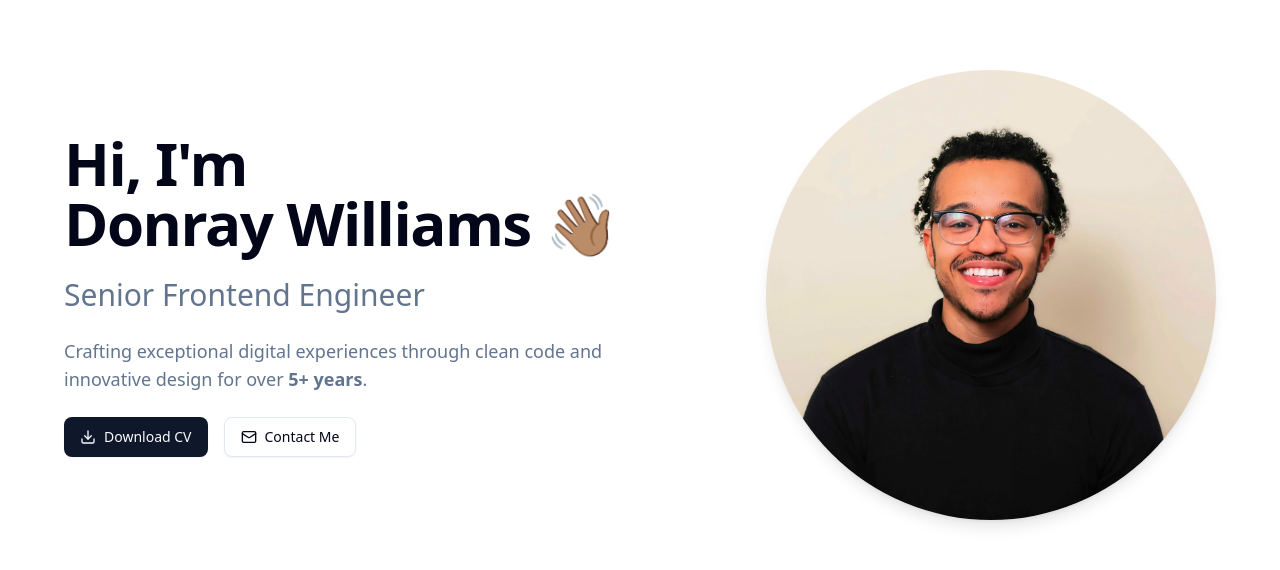
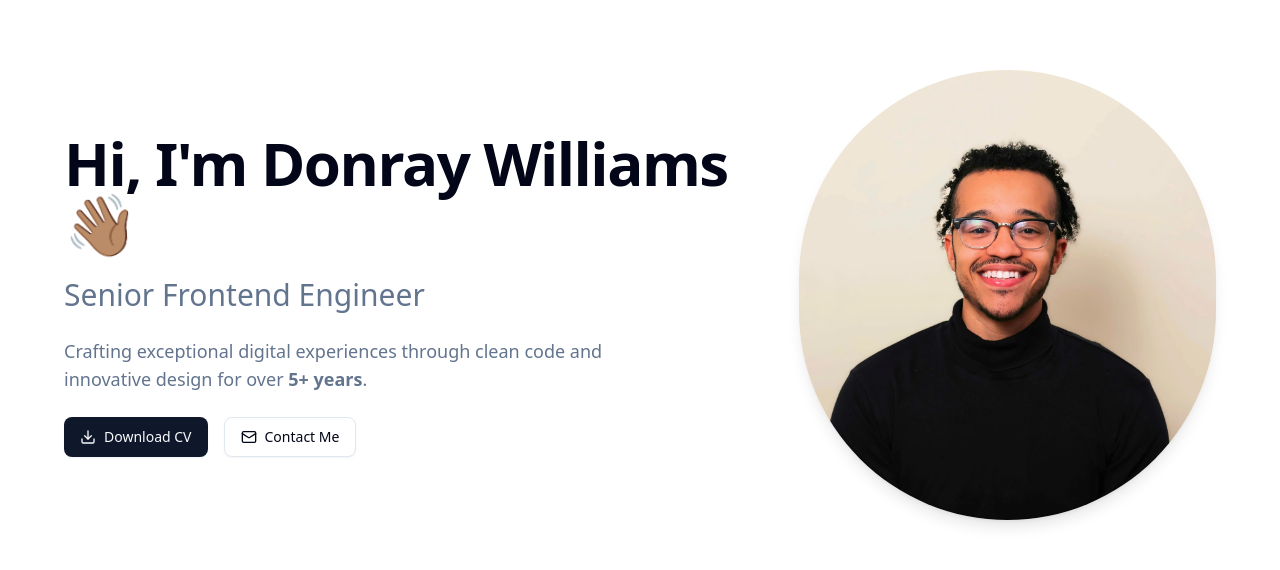
Before and after one commit to wdonray/donray.dev, a Next.js app: page / in a window 1280 px wide. Shown: the part 151-721 px from the top of the page. Built offline with nearby package versions, Linux system fonts and the light colour scheme; no server answers.

Commit message:
fix: remove unnecessary min-height from hero component image styling

```diff
--- a/src/components/hero.tsx
+++ b/src/components/hero.tsx
@@ -92,7 +92,7 @@ export default function Hero() {
         <motion.div
           {...imageScale}
           transition={{ delay: 0.8 }}
-          className="block relative w-[300px] min-w-[300px] h-[300px] min-h-[300px] md:w-[450px] md:h-[450px] md:min-w-[450px] md:min-h-[450px]"
+          className="block relative w-[300px] min-w-[300px] h-[300px] min-h-[300px] md:w-[450px] md:h-[450px]"
         >
           <Image
             src="/headshot.webp"
```
